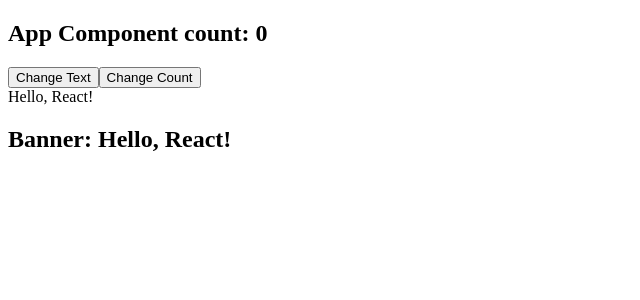
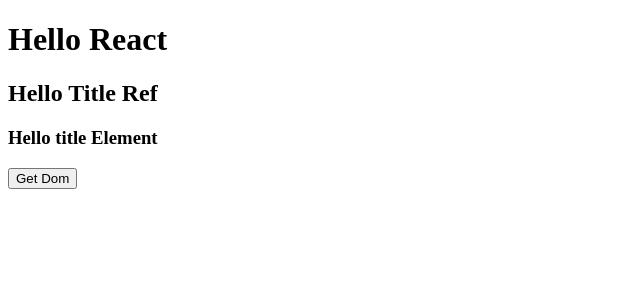
Before and after one commit to curder/react-demo, a React (Create React App) app in the folder 03-create-react-app/: page / in a window 1280 px wide. Shown: the top 300 px of the page, without its empty margins (0-640 px from the left). Built offline with nearby package versions, Linux system fonts and the light colour scheme.

Commit message:
feat: add examples for using refs to access DOM elements in README and create new App component

```diff
--- /dev/null
+++ b/03-create-react-app/src/12-ref-gets-dom/App.jsx
@@ -0,0 +1,34 @@
+import React, { PureComponent } from 'react'
+
+export class App extends PureComponent {
+  constructor() {
+    super()
+
+    this.titleRef = React.createRef()
+    this.titleElement = null
+  }
+
+  getNativeDom() {
+    // 1. 在元素上绑定 ref 属性，可以通过 this.refs 获取到元素的 DOM 对象
+    console.log(this.refs['hello-react'])
+
+    // 2. 在类组件中，可以通过 React.createRef() 创建一个 ref 对象
+    console.log(this.titleRef.current)
+
+    // 3. 通过回调函数的方式获取到元素的 DOM 对象
+    console.log(this.titleElement)
+  }
+
+  render() {
+    return (
+      <div>
+        <h1 ref="hello-react">Hello React</h1>
+        <h2 ref={this.titleRef}>Hello Title Ref</h2>
+        <h3 ref={el => this.titleElement = el}>Hello title Element</h3>
+        <button onClick={e => this.getNativeDom()} >Get Dom</button>
+      </div>
+    )
+  }
+}
+
+export default App
--- a/03-create-react-app/src/index.js
+++ b/03-create-react-app/src/index.js
@@ -1,7 +1,7 @@
 // 编写 React 代码，并通过 React 渲染内容
 import ReactDOM from 'react-dom/client';
 import { StrictMode } from 'react'
-import App from './11-render-method-optimization/App'
+import App from './12-ref-gets-dom/App'
 
 ReactDOM
     .createRoot(document.querySelector("#root"))
```
Also changed, not shown: 2 other files (tests, documents, lock files or other folders).
